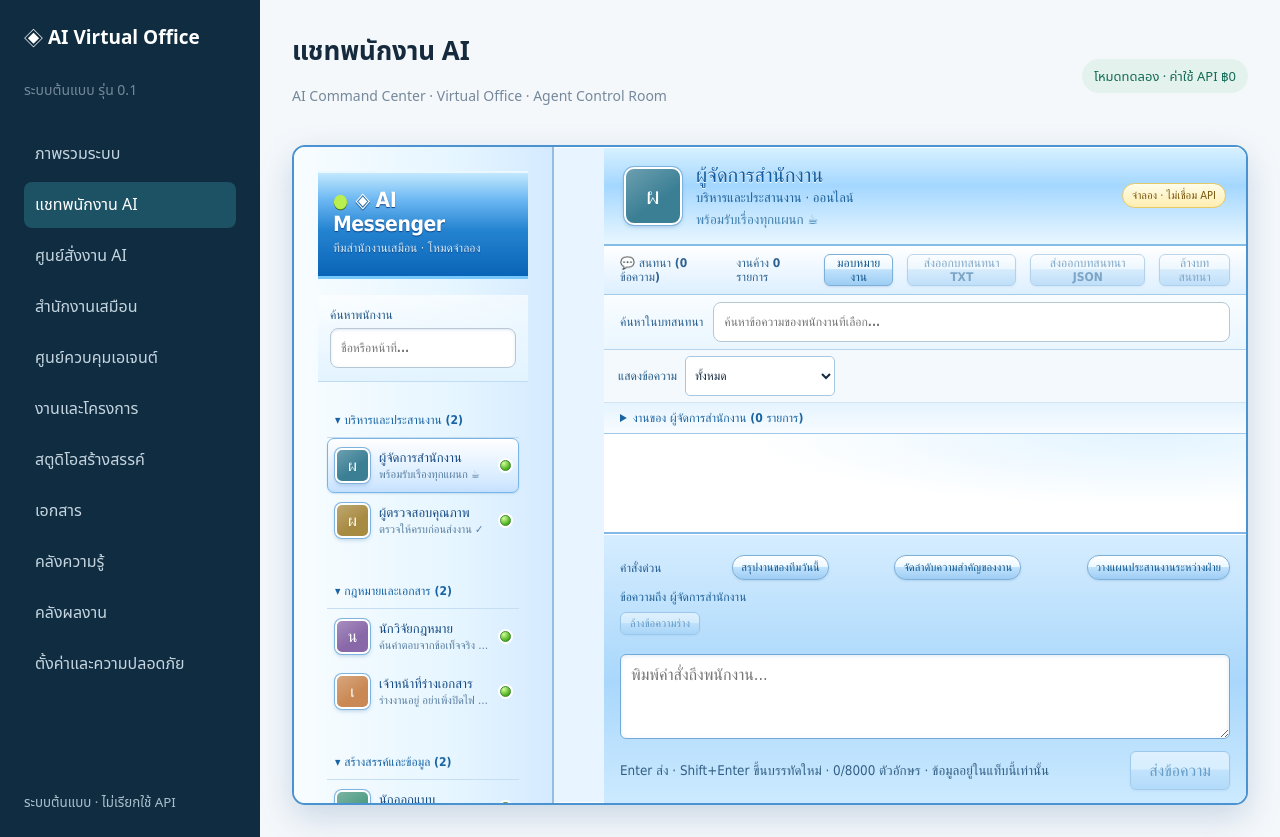
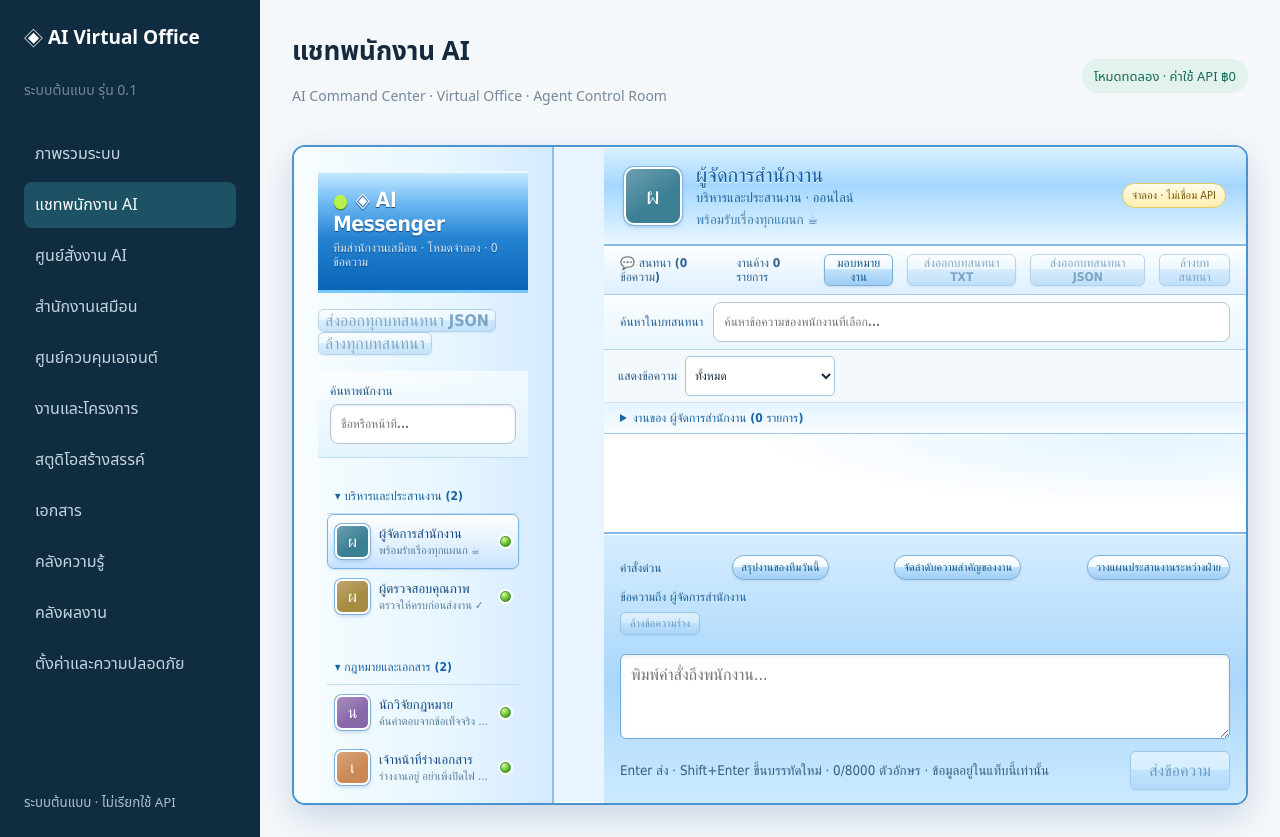
Before and after one commit to lnwlawyer/ai-virtual-office, a React (Vite) app: page / in a window 1280 px wide. Both pictures are taken after a click on the button "แชทพนักงาน AI". Built offline with nearby package versions, Linux system fonts and the light colour scheme; no server answers.

Commit message:
feat: export all chats, global message count, and confirmed clear all

```diff
--- a/src/MessengerDashboard.jsx
+++ b/src/MessengerDashboard.jsx
@@ -32,8 +32,10 @@ export default function MessengerDashboard({tasks=[],onCreateTaskDraft,onUpdateT
  const [exportNotice,setExportNotice]=useState('');
  const [copyNotice,setCopyNotice]=useState('');
  const [confirmClear,setConfirmClear]=useState(false);
+ const [confirmClearAll,setConfirmClearAll]=useState(false);
  const staff=STAFF.find(x=>x.id===selected);
  const conversation=messages[selected]||[];
+ const totalMessages=Object.values(messages).reduce((sum,items)=>sum+(Array.isArray(items)?items.length:0),0);
  const visibleMessages=conversation.filter(message=>(messageFilter==='all'||message.who===messageFilter)&&message.text.toLocaleLowerCase().includes(chatQuery.trim().toLocaleLowerCase()));
  const unreadTasks=id=>tasks.filter(t=>t.assignee===id&&t.status!=='done').length;
  const status=id=>pending&&id===selected?'busy':unreadTasks(id)>0?'busy':'online';
@@ -45,6 +47,14 @@ export default function MessengerDashboard({tasks=[],onCreateTaskDraft,onUpdateT
   }catch{
    setCopyNotice('ไม่สามารถคัดลอกได้ โปรดตรวจสอบสิทธิ์คลิปบอร์ด');
   }
+ }
+ function exportAllJSON(){
+  if(!totalMessages)return;
+  const data={version:1,source:'AI Virtual Office simulated Messenger',exportedAt:new Date().toISOString(),conversations:STAFF.map(member=>({employee:{id:member.id,name:member.name,role:member.role},messages:(messages[member.id]||[]).map(item=>({who:item.who,text:item.text,time:item.time||null}))}))};
+  const blob=new Blob([JSON.stringify(data,null,2)],{type:'application/json;charset=utf-8'});
+  const url=URL.createObjectURL(blob);
+  const link=document.createElement('a');link.href=url;link.download='messenger-all-conversations.json';document.body.appendChild(link);link.click();link.remove();URL.revokeObjectURL(url);
+  setExportNotice('เตรียมไฟล์รวมทุกบทสนทนาแล้ว');
  }
  function exportJSON(){
   const items=messages[selected]||[];
@@ -92,7 +102,7 @@ export default function MessengerDashboard({tasks=[],onCreateTaskDraft,onUpdateT
  }
  return <section className="msn-shell" aria-label="AI Messenger Dashboard">
   <aside className="msn-roster">
-   <div className="msn-title"><strong>◈ AI Messenger</strong><small>ทีมสำนักงานเสมือน · โหมดจำลอง</small></div>
+   <div className="msn-title"><strong>◈ AI Messenger</strong><small>ทีมสำนักงานเสมือน · โหมดจำลอง · {totalMessages} ข้อความ</small></div><div className="msn-roster-tools"><button type="button" disabled={!totalMessages} onClick={exportAllJSON}>ส่งออกทุกบทสนทนา JSON</button><button type="button" disabled={!totalMessages} onClick={()=>setConfirmClearAll(true)}>ล้างทุกบทสนทนา</button></div>{confirmClearAll&&<div className="msn-clear-confirm" role="group" aria-label="ยืนยันล้างทุกบทสนทนา"><span>ล้างบทสนทนาพนักงานทั้ง 7 คน? ไม่สามารถย้อนกลับได้</span><button type="button" onClick={()=>{setMessages({});setConfirmClearAll(false);setConfirmClear(false)}}>ยืนยันล้างทั้งหมด</button><button type="button" onClick={()=>setConfirmClearAll(false)}>ยกเลิกทั้งหมด</button></div>}
    <label className="msn-search">ค้นหาพนักงาน<input aria-label="ค้นหาพนักงาน Messenger" value={query} onChange={e=>setQuery(e.target.value)} placeholder="ชื่อหรือหน้าที่..."/></label>
    {groups.map(group=><section className="msn-group" key={group.name}>
     <button type="button" className="msn-group-toggle" onClick={()=>setCollapsed(prev=>prev.includes(group.name)?prev.filter(x=>x!==group.name):[...prev,group.name])}>{collapsed.includes(group.name)?'▸':'▾'} {group.name} ({group.ids.length})</button>
```
